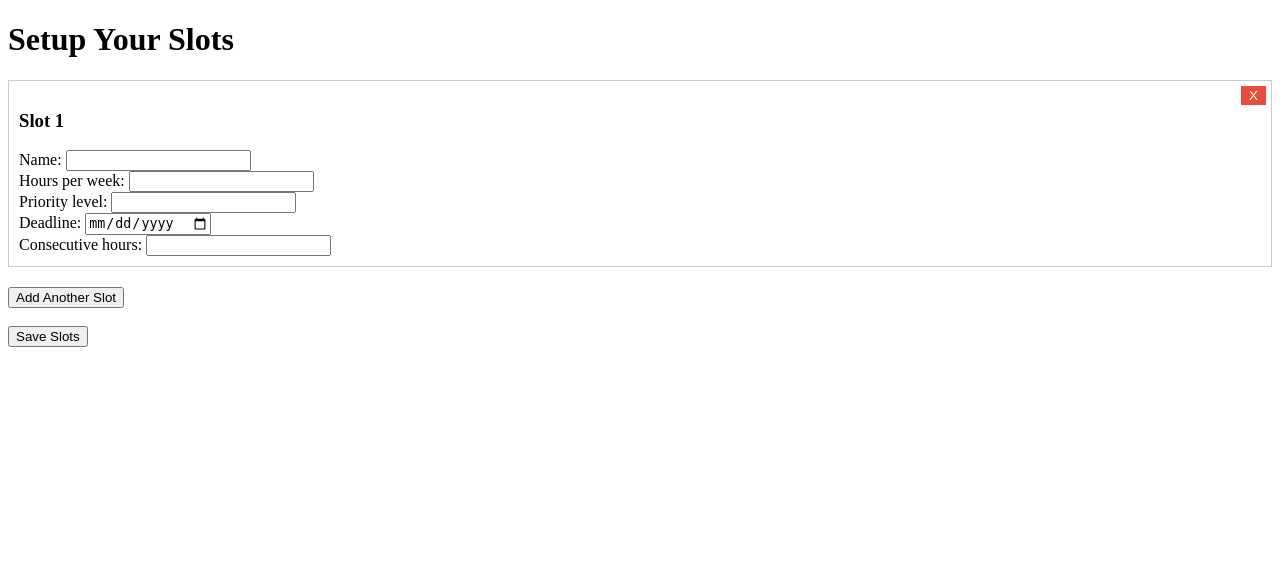
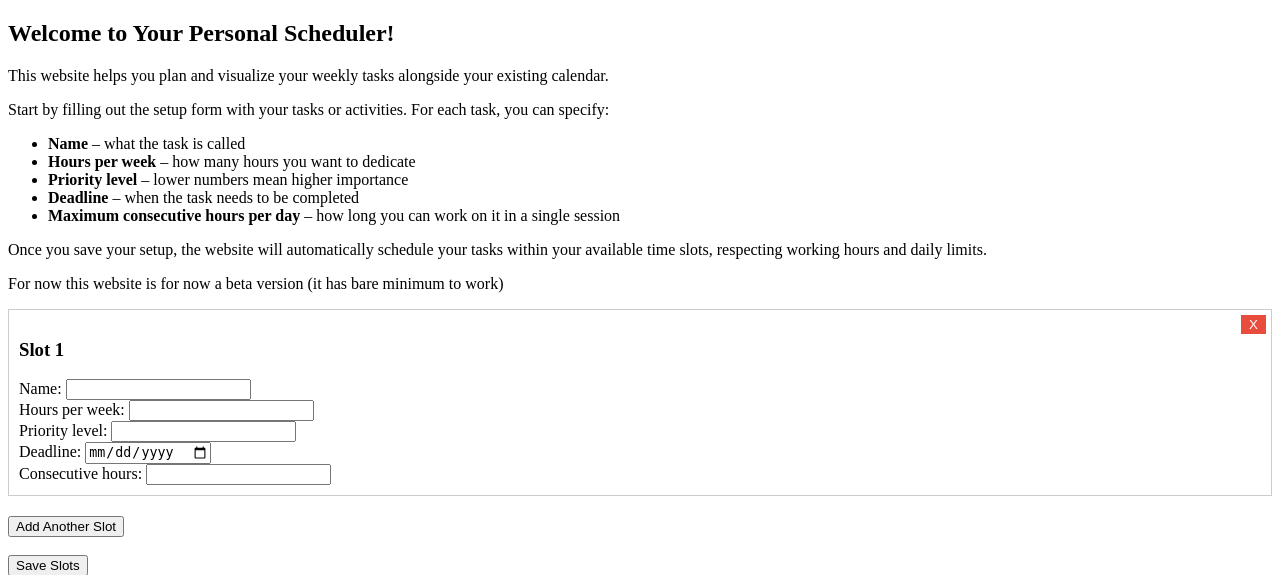
Before and after one commit to Vision295/calendar, a Flask app: page /setup in a window 1280 px wide. Shown: the top 575 px of the page. Run offline with Flask 3, Linux system fonts and the light colour scheme.

Commit message:
addition of clarification

```diff
--- a/templates/setup.html
+++ b/templates/setup.html
@@ -23,7 +23,28 @@
 </head>
 <body>
 
-<h1>Setup Your Slots</h1>
+<div class="introduction">
+    <h2>Welcome to Your Personal Scheduler!</h2>
+    <p>
+        This website helps you plan and visualize your weekly tasks alongside your existing calendar.
+    </p>
+    <p>
+        Start by filling out the setup form with your tasks or activities. For each task, you can specify:
+    </p>
+    <ul>
+        <li><strong>Name</strong> – what the task is called</li>
+        <li><strong>Hours per week</strong> – how many hours you want to dedicate</li>
+        <li><strong>Priority level</strong> – lower numbers mean higher importance</li>
+        <li><strong>Deadline</strong> – when the task needs to be completed</li>
+        <li><strong>Maximum consecutive hours per day</strong> – how long you can work on it in a single session</li>
+    </ul>
+    <p>
+        Once you save your setup, the website will automatically schedule your tasks within your available time slots, respecting working hours and daily limits.
+    </p>
+    <p>
+        For now this website is for now a beta version (it has bare minimum to work)
+    </p>
+</div>
 
 <form method="post" id="slotsForm">
     <div id="slotsContainer">
@@ -36,7 +57,7 @@
                     Hours per week: <input type="number" name="numhoursperweek" value="{{ slot.numhoursperweek }}"><br>
                     Priority level: <input type="number" name="prioritylevel" value="{{ slot.prioritylevel }}"><br>
                     Deadline: <input type="date" name="deadline" value="{{ slot.deadline }}"><br>
-                    Consecutive hours: <input type="number" name="consecutivehours" value="{{ slot.consecutivehours }}"><br>
+                    Consecutive hours: <input type="number" name="Max consecutive hours per day" value="{{ slot.consecutivehours }}"><br>
                 </div>
             {% endfor %}
         {% else %}
```
